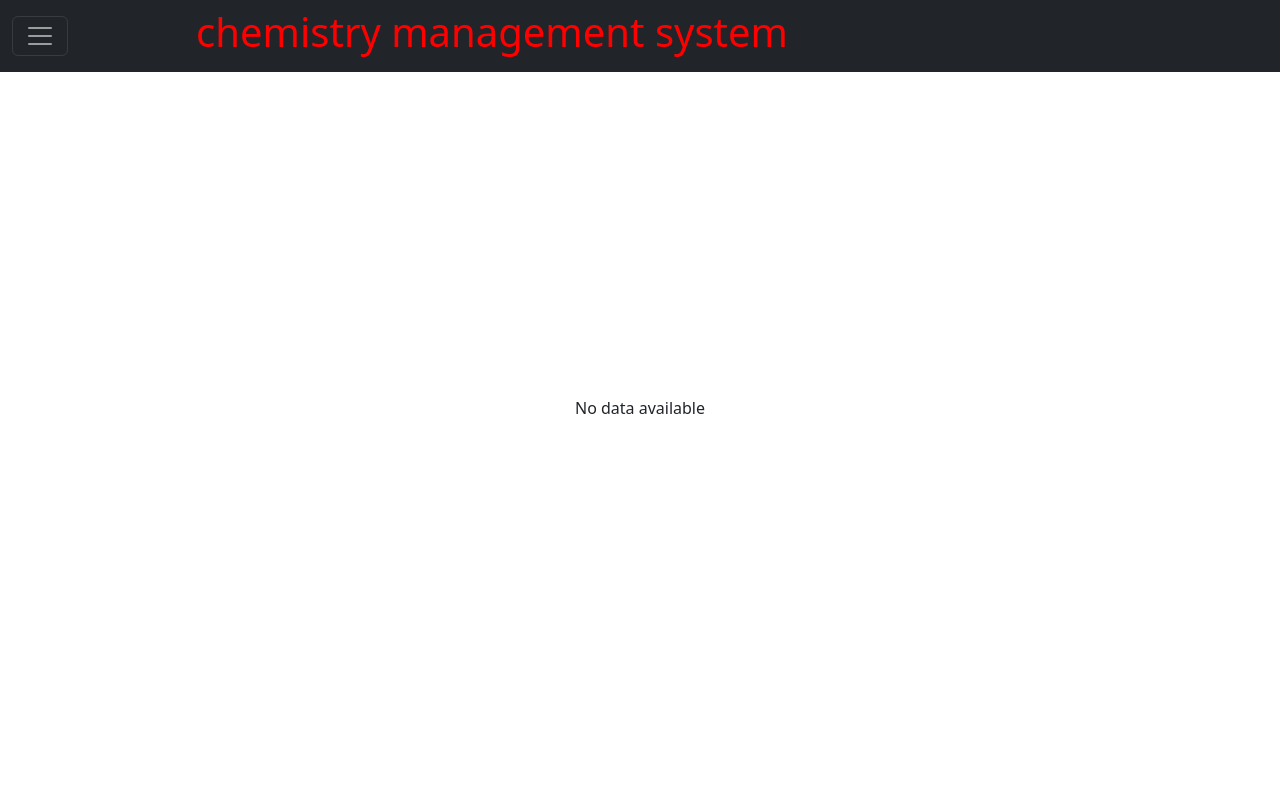
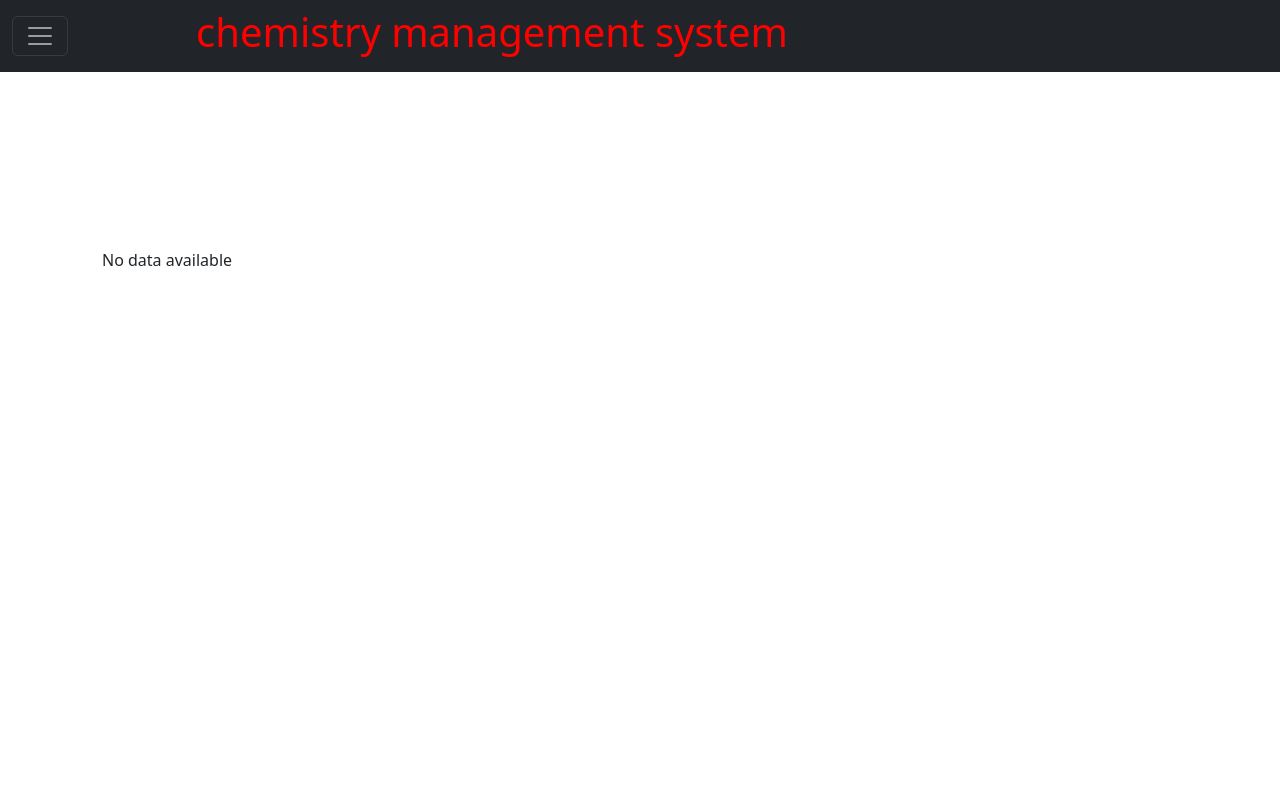
Before and after one commit to mani2006-cyber/sql, a Flask app: page / in a window 1280 px wide. Run offline with Flask 3, Linux system fonts and the light colour scheme; data that the repository does not hold is empty; some libraries are stand-ins or nearby versions.

Commit message:
Assistant checkpoint: Fix styling and database connection
Assistant generated file changes:
- static/style.css: Fix CSS styling
- app.py: Update database connection

---

User prompt:

not runnnig

Replit-Commit-Author: Assistant
Replit-Commit-Session-Id: 6a5b1049-a454-4f7c-afe5-94231721670d

```diff
--- a/app.py
+++ b/app.py
@@ -34,6 +34,7 @@ def index():
         try:
             cur = conn.cursor()
             cur.execute("SELECT * FROM emp;")
+            conn.commit()  # Add commit to ensure transaction completion
             rows = cur.fetchall()
             for row in rows:
                 print(f"Row data: {row}")  # Debug print
--- a/static/style.css
+++ b/static/style.css
@@ -3,17 +3,20 @@ body {
   padding: 0;
   box-sizing: border-box;
   font-family: 'Poppins', sans-serif;
-  background-image: ;
-  background-position:contain;
-  background-repeat: no-repeat;
-  background-attachment: fixed;
-  height: 100vh;
-  width: 100vw;
-  display: flex;
-  justify-content: center;
-  align-items: center;
-  flex-direction: column;
-  text-align: center;
+  min-height: 100vh;
+  width: 100%;
+}
+
+.content {
+  margin-top: 100px;
+  padding: 20px;
+}
+
+.item {
+  margin: 10px 0;
+  padding: 15px;
+  background: #f8f9fa;
+  border-radius: 5px;
 }
 
 .container{
```
